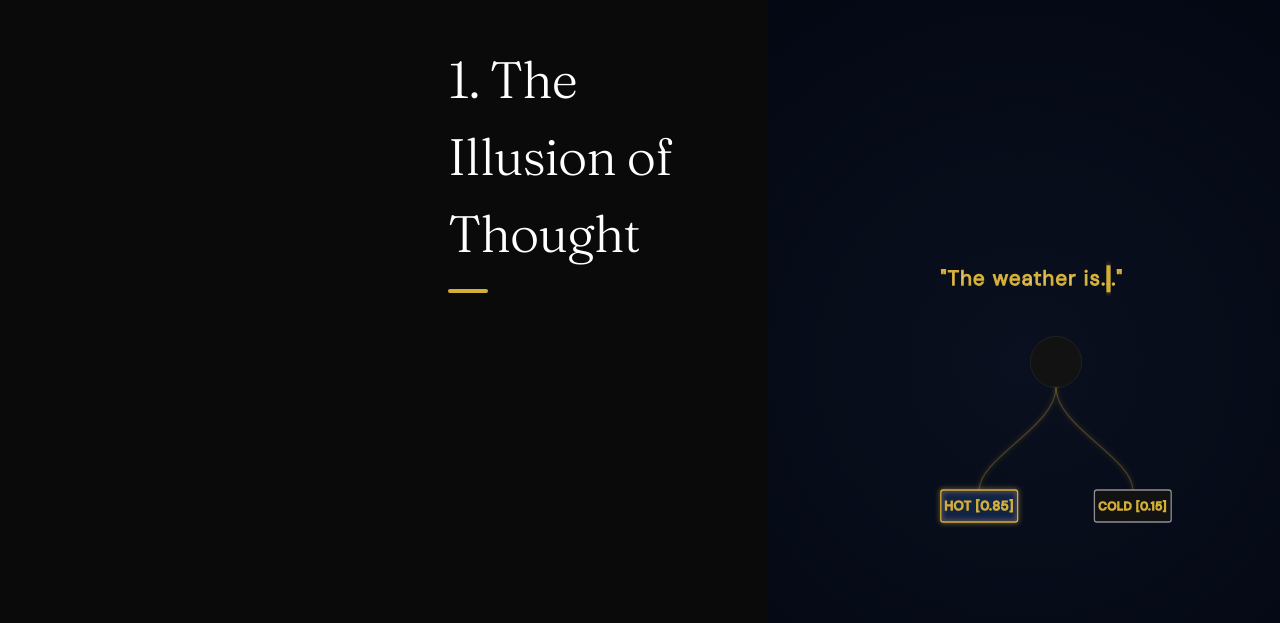
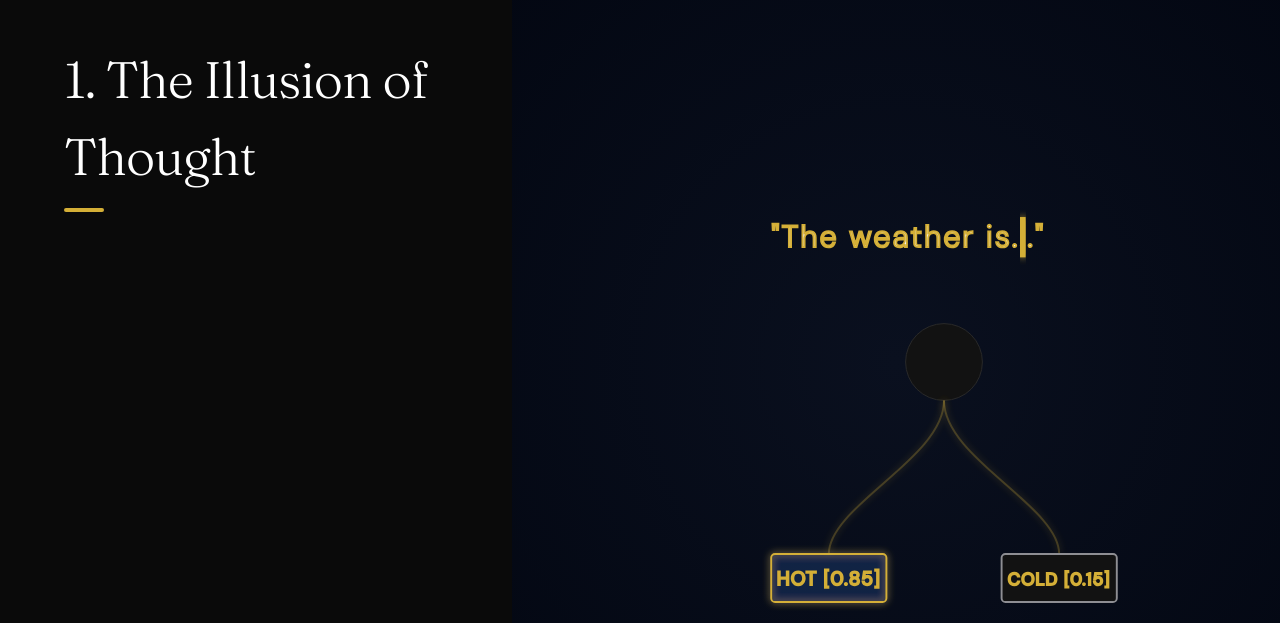
Before and after one commit to iampraveenvemula/fastinai, a React (Vite) app: page /blog/understanding-llm-models-complete-guide in a window 1280 px wide. Shown: the part 1117-1740 px from the top of the page. Built offline with nearby package versions, Linux system fonts and the light colour scheme.

Commit message:
fix: reorder DOM to stack heading above visual on mobile and use CSS Grid to preserve desktop integrity

```diff
--- a/src/components/LLMMovie.jsx
+++ b/src/components/LLMMovie.jsx
@@ -93,19 +93,19 @@ const SceneBlock = ({ data, index }) => {
       style={{ minHeight: '300vh' }}
     >
 
-      {/* 1. THE CAMERA (Top 45% Mobile SVG) */}
+      {/* 1. THE FROZEN MASK (Solid Sticky Heading, TOP) */}
+      <div className="scened-heading">
+        <h2 style={{ fontSize: 'clamp(1.5rem, 4vw, 3.5rem)', color: '#ffffff', fontFamily: 'Fraunces, serif', fontWeight: 300, letterSpacing: '-1px', margin: 0 }}>
+          {data.title}
+        </h2>
+        <div style={{ width: '40px', height: '4px', background: 'var(--primary)', marginTop: '12px', borderRadius: '2px' }} />
+      </div>
+
+      {/* 2. THE CAMERA (Diagram BELOW Heading on Mobile) */}
       <div className="scened-visual">
          <div style={{ width: '100%', height: '100%', position: 'absolute' }}>
             <data.Visual progress={smoothProgress} />
          </div>
-      </div>
-
-      {/* 2. THE FROZEN MASK (Solid Sticky Heading Below Visual) */}
-      <div className="scened-heading">
-        <h2 style={{ fontSize: 'clamp(2rem, 4vw, 3.5rem)', color: '#ffffff', fontFamily: 'Fraunces, serif', fontWeight: 300, letterSpacing: '-1px' }}>
-          {data.title}
-        </h2>
-        <div style={{ width: '40px', height: '4px', background: 'var(--primary)', marginTop: '16px', borderRadius: '2px' }} />
       </div>
 
       {/* 3. THE SCRIPT (Scrolls Upwards Underneath the Frozen Mask) */}
--- a/src/index.css
+++ b/src/index.css
@@ -370,39 +370,58 @@ body {
 
 .scened-heading {
   position: sticky;
-  top: calc(64px + 45vh); /* Exactly below the visual */
+  top: 64px; /* Under navbar */
   width: 100%;
   padding: 24px 20px;
-  background: #030712; /* Solid mask color matching the visual edge */
-  z-index: 15; /* MUST be higher than the scrolling text */
+  background: #030712;
+  z-index: 20; /* Highest priority */
   box-shadow: 0 10px 30px #030712;
+}
+
+.scened-visual {
+  position: sticky;
+  top: 15vh; /* Enough space for the heading */
+  width: 100%;
+  height: 40vh;
+  z-index: 15; /* Under heading, above text */
+  display: flex;
+  align-items: center;
+  justify-content: center;
+  background: radial-gradient(circle at center, #0a101f 0%, #030712 100%);
+  overflow: hidden;
+  box-shadow: 0 16px 32px #030712;
 }
 
 .scened-text-flow {
   position: relative;
-  z-index: 10;
+  z-index: 10; /* Lowest priority, scrolls under everything */
   width: 100%;
   padding: 0 5%;
-  /* The padding top prevents the first text from instantly hiding under the mask */
   padding-top: 10vh;
   padding-bottom: 50vh;
 }
 
 @media (min-width: 900px) {
   .scened-layout {
-    display: flex;
-    flex-direction: row-reverse; /* Visual on right, text on left */
+    display: grid;
+    grid-template-columns: 1fr 1.2fr;
+    grid-template-areas:
+      "heading visual"
+      "text visual";
   }
 
   .scened-visual {
+    grid-area: visual;
     width: 60vw;
     height: 100vh;
     top: 0;
     right: 0;
+    box-shadow: none;
   }
 
   .scened-heading {
-    position: static; /* Let layout handle it, or use standard stick */
+    grid-area: heading;
+    position: static;
     width: 40vw;
     padding: 10vh 5vw 0 5vw;
     background: transparent;
@@ -411,6 +430,7 @@ body {
   }
 
   .scened-text-flow {
+    grid-area: text;
     width: 40vw;
     padding-left: 5vw;
     padding-right: 5vw;
```
